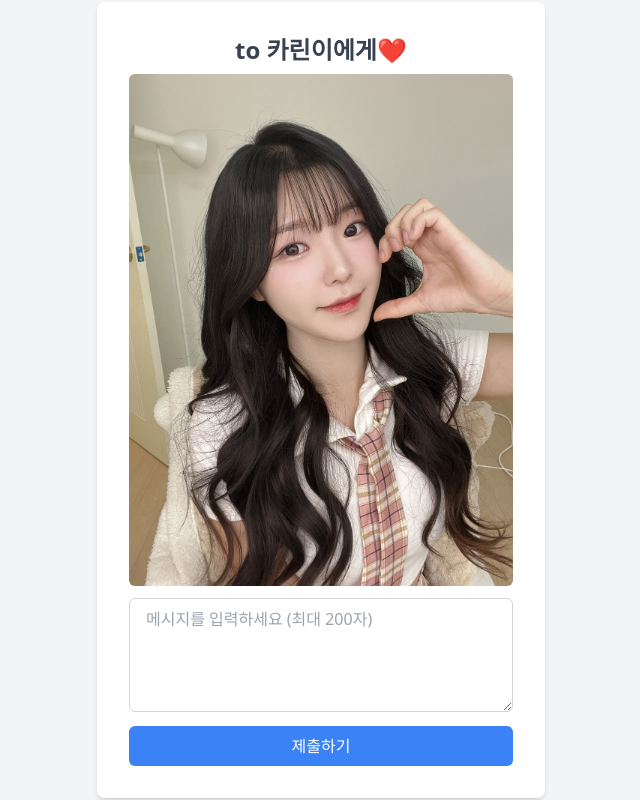
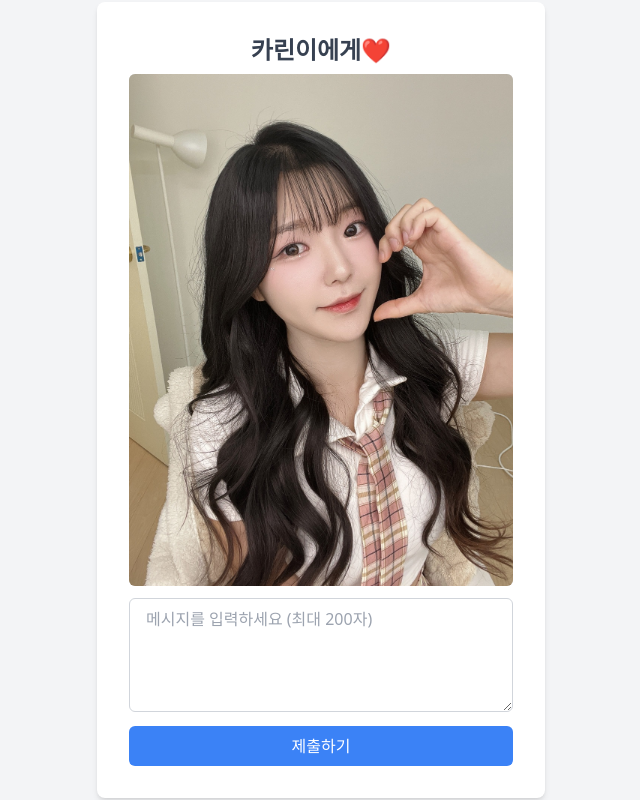
Before and after one commit to Rin0308/rin0308.github.io, a plain HTML site: page from.html in a window 1280 px wide. Shown: the whole page, without its empty margins (319-959 px from the left). Drawn offline with nearby package versions, Linux system fonts and the light colour scheme.

Commit message:
Update from.html

```diff
--- a/from.html
+++ b/from.html
@@ -4,7 +4,7 @@
 <head>
     <meta charset="UTF-8">
     <meta name="viewport" content="width=device-width, initial-scale=1.0">
-    <title>to 카린이에게❤️</title>
+    <title> 카린이에게❤️</title>
     <script src="https://cdn.tailwindcss.com"></script>
     <style>
         .h-screen {
@@ -41,7 +41,7 @@
 
 <body class="flex items-center justify-center min-h-screen bg-gray-100 h-screen">
     <div class="w-full max-w-md p-8 space-y-2 bg-white rounded-lg shadow-md">
-        <h2 class="text-2xl font-bold text-center text-gray-700">to 카린이에게❤️</h2>
+        <h2 class="text-2xl font-bold text-center text-gray-700"> 카린이에게❤️</h2>
 
         <!-- 이미지 공간 -->
         <div class="flex justify-center">
```
